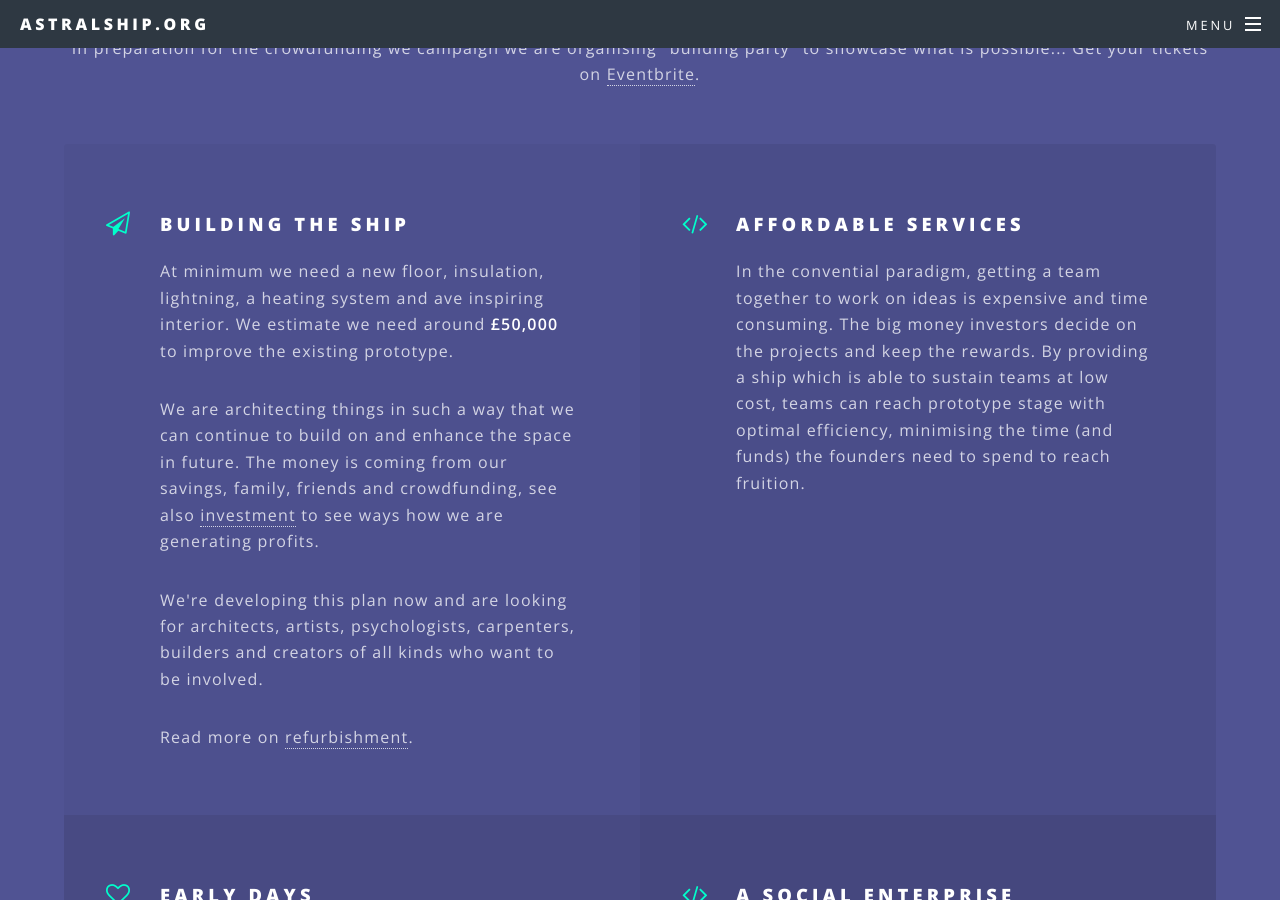
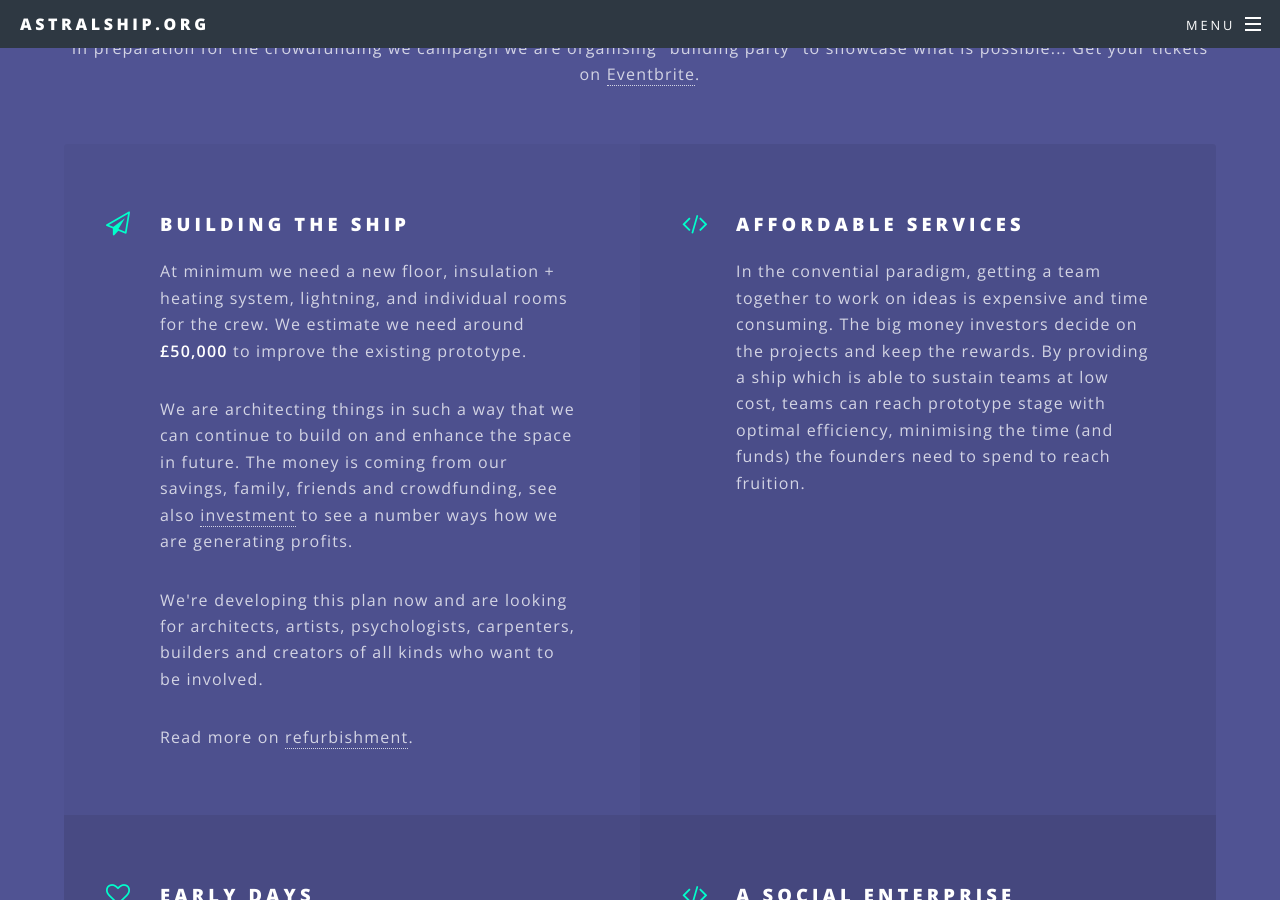
Before and after one commit to astralship/astralship.github.io, a Jekyll site: the page built from index.html, in a window 1280 px wide and 900 px high, scrolled down 4913 px. Built offline with Jekyll 4.4.1, drawn with Linux system fonts in a browser that asks for light colours.

Commit message:
Changes to "inspiring", we are inspiring by default

```diff
--- a/index.html
+++ b/index.html
@@ -162,9 +162,9 @@ layout: landing
 							<ul class="features">
 								<li class="icon fa-paper-plane-o">
 									<h3>Building the ship</h3>
-									<p>At minimum we need a new floor, insulation, lightning, a heating system and ave inspiring interior. We estimate we need around <strong>£50,000</strong> to improve the existing prototype.</p>
+									<p>At minimum we need a new floor, insulation + heating system, lightning, and individual rooms for the crew. We estimate we need around <strong>£50,000</strong> to improve the existing prototype.</p>
 
-									<p>We are architecting things in such a way that we can continue to build on and enhance the space in future. The money is coming from our savings, family, friends and crowdfunding, see also <a href="investment.html">investment</a> to see ways how we are generating profits.</p>
+									<p>We are architecting things in such a way that we can continue to build on and enhance the space in future. The money is coming from our savings, family, friends and crowdfunding, see also <a href="investment.html">investment</a> to see a number ways how we are generating profits.</p>
 
 									</p>We're developing this plan now and are looking for architects, artists, psychologists, carpenters, builders and creators of all kinds who want to be involved. </p>
 									<p>Read more on <a href="refurbishment.html">refurbishment</a>.</p>
```
